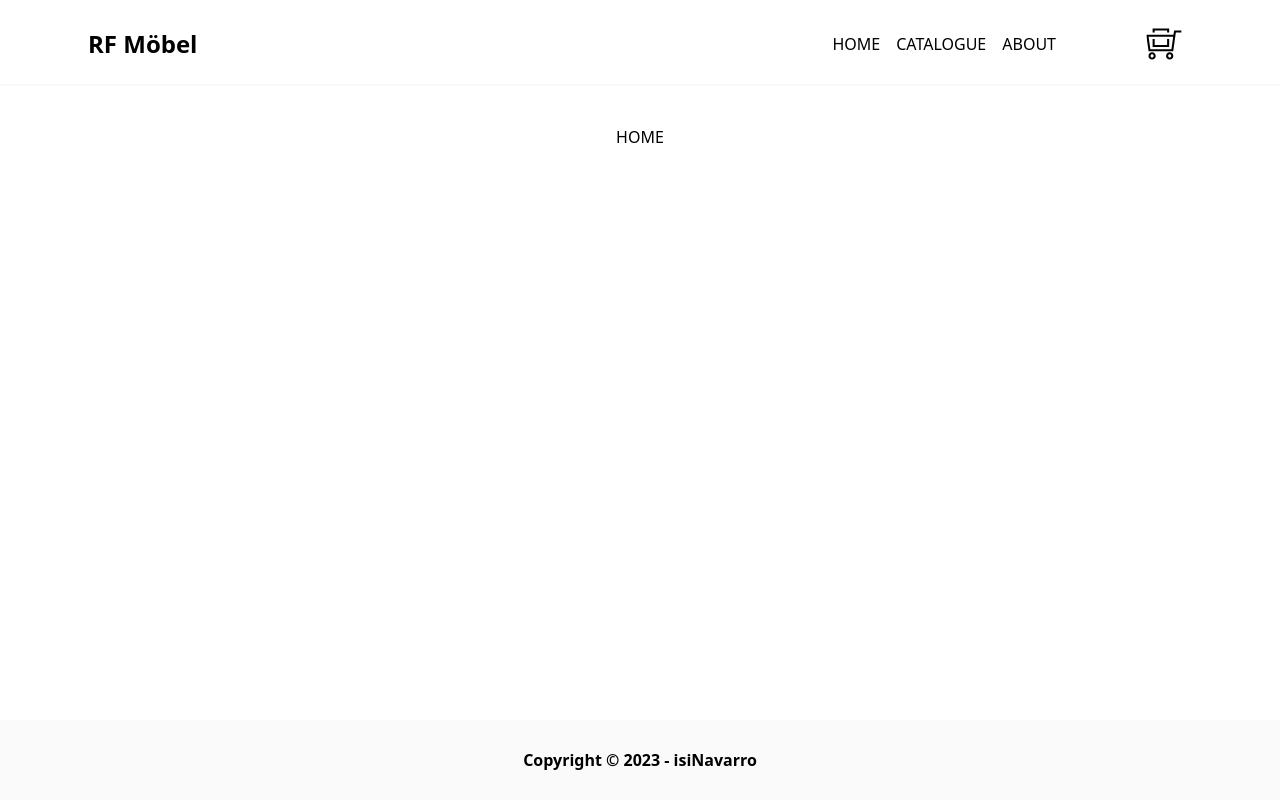
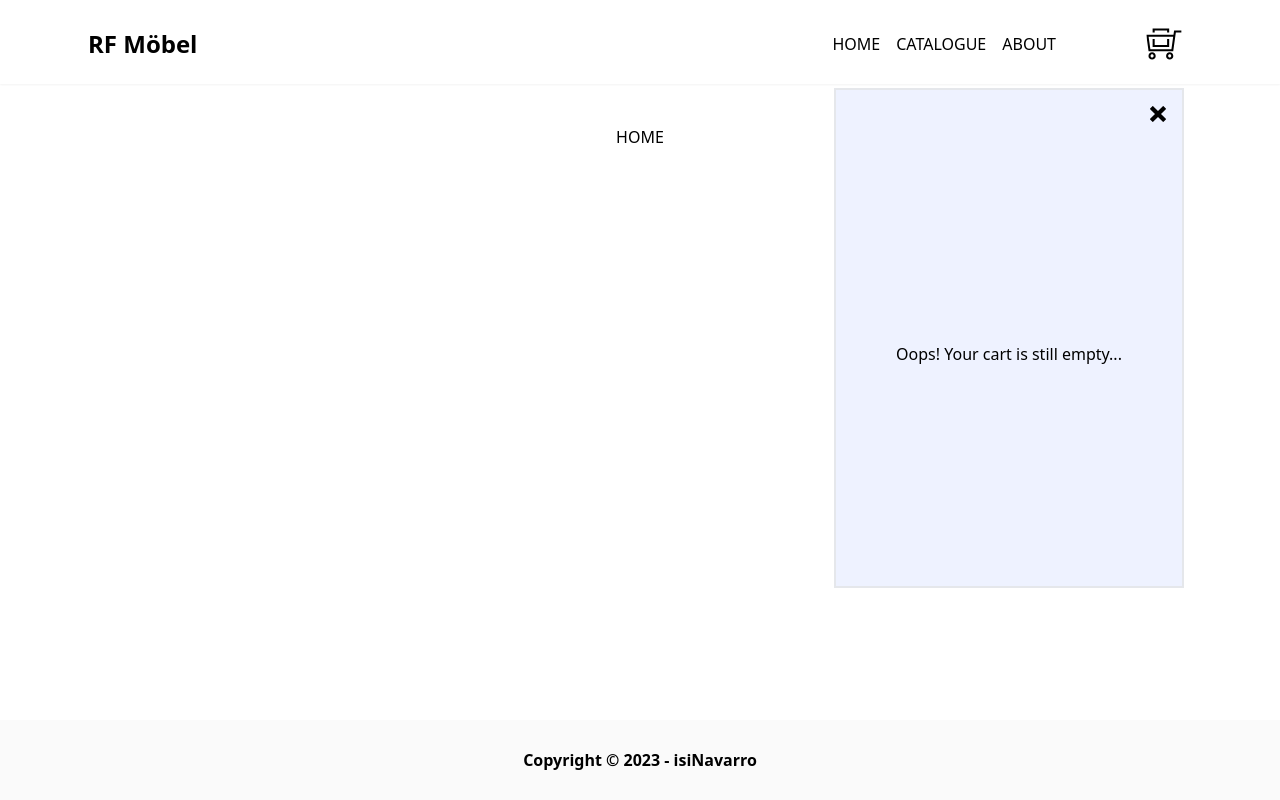
Before and after one commit to IsiNavarro/odin-ShoppingCart, a React (Vite) app: page / in a window 1280 px wide. Both pictures are taken after a click on the button 1164 px from the left and 44 px from the top of the page. Built offline with nearby package versions, Linux system fonts and the light colour scheme.

Commit message:
Create CartDropDown menu

```diff
--- a/src/App.jsx
+++ b/src/App.jsx
@@ -1,13 +1,27 @@
+import { useState } from 'react';
+
 import Navbar from './components/Navbar';
 import Footer from './components/Footer';
+import CartDropDown from './components/CartDropDown';
+
 const App = ({ child, cartItems }) => {
+  const [cartShowing, setCartShowing] = useState(false);
+  function toggleCartShowing() {
+    setCartShowing(!cartShowing);
+  }
   return (
     <div className="min-h-screen flex flex-col justify-between">
-      <Navbar cartItems={cartItems} />
+      <Navbar cartItems={cartItems} toggleCartShowing={toggleCartShowing} />
       <div className="mt-[100px] lg:mt-[125px] flex items-center justify-center">
         {child}
       </div>
       <Footer />
+      {cartShowing && (
+        <CartDropDown
+          cartItems={cartItems}
+          toggleCartShowing={toggleCartShowing}
+        />
+      )}
     </div>
   );
 };
--- /dev/null
+++ b/src/components/CartDropDown.jsx
@@ -0,0 +1,64 @@
+import { ImCross } from 'react-icons/im';
+
+const CartDropDown = ({ cartItems, toggleCartShowing }) => {
+  const totalPrice = cartItems.reduce((total, item) => {
+    return total + item.price * item.quantity;
+  }, 0);
+
+  const Item = ({ name, image, quantity }) => {
+    return (
+      <div className="flex gap-2 ">
+        <img
+          className="w-[100px] h-[100px] object-cover"
+          src={image}
+          alt={name}
+        />
+        <div>
+          <h3 className="font-bold text-sm">{name}</h3>
+          <h4 className="text-xs">QTY: {quantity}</h4>
+        </div>
+        <button className="self-start">
+          <ImCross size={10} />
+        </button>
+      </div>
+    );
+  };
+  const ItemList = ({ cartItems }) => {
+    return (
+      <div className="flex flex-col gap-2">
+        {cartItems.map((item) => (
+          <Item
+            key={item.id}
+            name={item.name}
+            image={item.imageURL}
+            quantity={item.quantity}
+          />
+        ))}
+      </div>
+    );
+  };
+  return (
+    <div className="fixed max-h-screen md:max-h-[500px] w-full flex flex-col gap-4 md:w-[350px] md:top-[5.5rem] md:right-24 border-2 p-2 md:p-4 bg-indigo-50 overflow-auto">
+      <button className="self-end">
+        <ImCross onClick={toggleCartShowing} />
+      </button>
+      {totalPrice <= 0 ? (
+        <div className="h-screen flex items-center justify-center">
+          Oops! Your cart is still empty...
+        </div>
+      ) : (
+        <>
+          <ItemList cartItems={cartItems} />
+          <div className="font-bold self-end mt-4 text-sm">
+            Total: {totalPrice} €
+          </div>
+          <button className="text-xs w-full bg-gray-950 text-white py-3 focus:scale-[99%]">
+            VIEW CART
+          </button>
+        </>
+      )}
+    </div>
+  );
+};
+
+export default CartDropDown;
--- a/src/components/Navbar.jsx
+++ b/src/components/Navbar.jsx
@@ -4,11 +4,11 @@ import { TfiShoppingCartFull } from 'react-icons/tfi';
 import { FaBarsStaggered } from 'react-icons/fa6';
 import { ImCross } from 'react-icons/im';
 
-const Navbar = ({ cartItems }) => {
+const Navbar = ({ cartItems, toggleCartShowing }) => {
   const [displayMenu, setDisplayMenu] = useState(false);
   const itemsInCartCounter = cartItems.length;
 
-  const toogleHamburger = () => {
+  const toggleHamburger = () => {
     setDisplayMenu(!displayMenu);
   };
 
@@ -20,7 +20,7 @@ const Navbar = ({ cartItems }) => {
 
       <div className="flex items-center md:gap-20 px-2">
         {/* Hamburger */}
-        <button onClick={toogleHamburger} className="md:hidden px-4 z-10">
+        <button onClick={toggleHamburger} className="md:hidden px-4 z-10">
           {!displayMenu ? <FaBarsStaggered size={20} /> : <ImCross size={15} />}
         </button>
 
@@ -38,7 +38,7 @@ const Navbar = ({ cartItems }) => {
         </ul>
 
         {/* Cart button */}
-        <button className="p-3 flex">
+        <button className="p-3 flex" onClick={toggleCartShowing}>
           {itemsInCartCounter > 0 && (
             <span className="z-[8] text-xs absolute mt-[-11px] ml-[-16px] font-bold text-white border-[3px] border-white rounded-full h-[25px] w-[25px] bg-indigo-300 flex items-center justify-center">
               {itemsInCartCounter}
@@ -54,18 +54,18 @@ const Navbar = ({ cartItems }) => {
           }
         >
           <li className="py-6 text-xl">
-            <Link onClick={toogleHamburger} to="/" duration={500}>
+            <Link onClick={toggleHamburger} to="/" duration={500}>
               Home
             </Link>
           </li>
 
           <li className="py-6 text-xl">
-            <Link onClick={toogleHamburger} to="/catalogue" duration={500}>
+            <Link onClick={toggleHamburger} to="/catalogue" duration={500}>
               Catalogue
             </Link>
           </li>
           <li className="py-6 text-xl">
-            <Link onClick={toogleHamburger} to="/about-us" duration={500}>
+            <Link onClick={toggleHamburger} to="/about-us" duration={500}>
               About Us
             </Link>
           </li>
```
